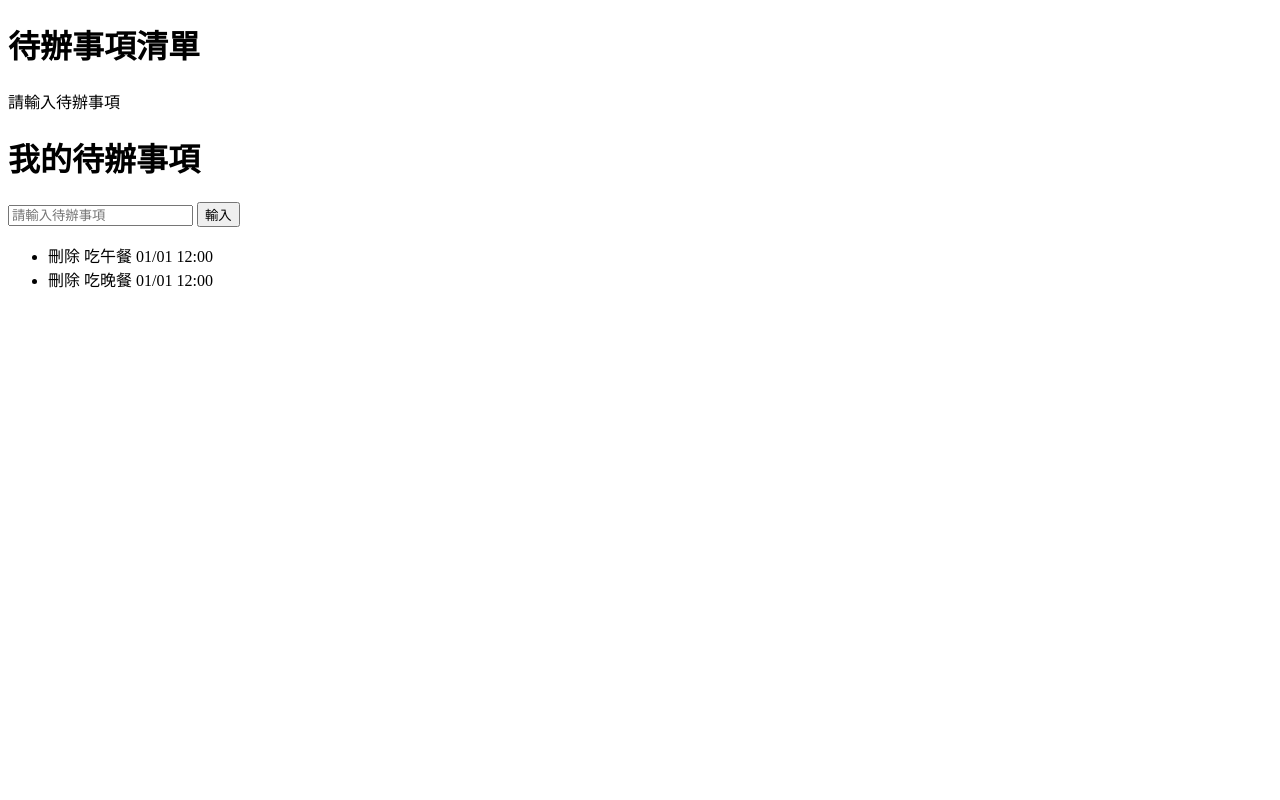
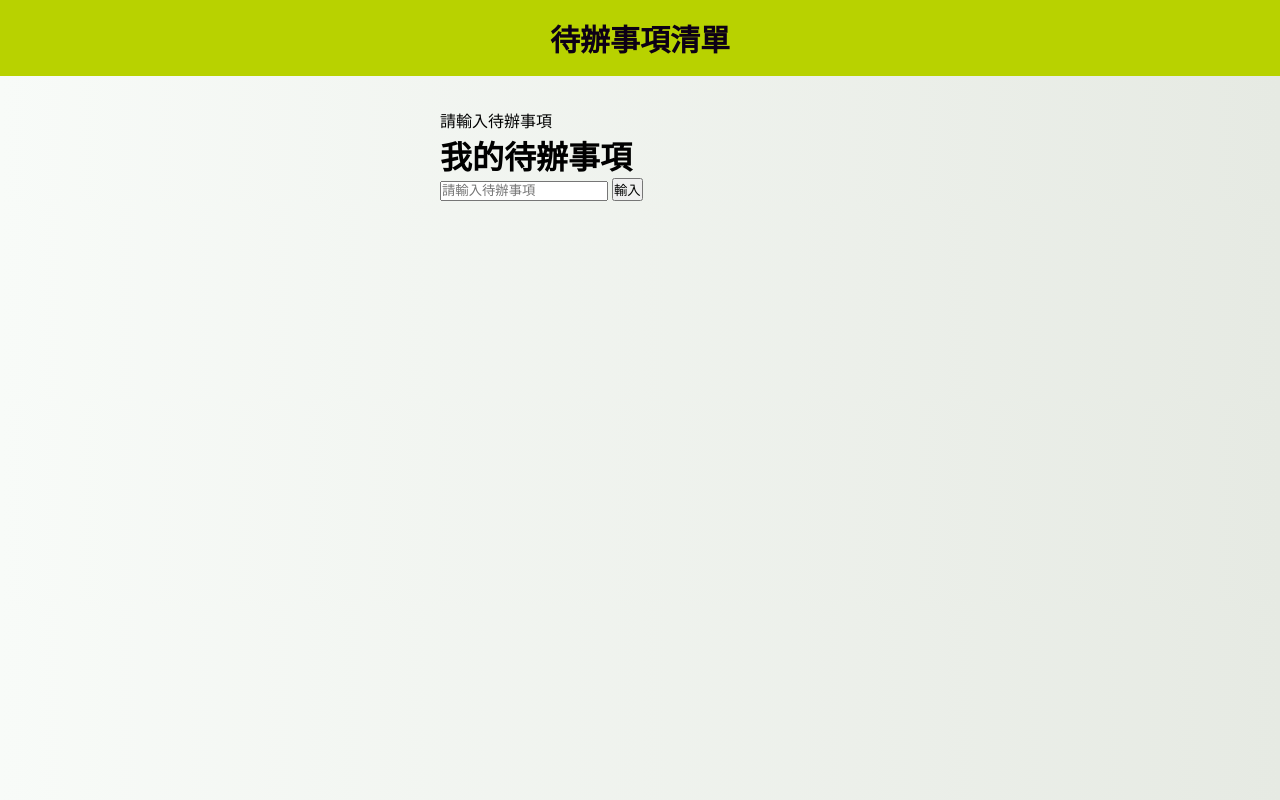
Before and after one commit to hanaoh/ToDoList_teach, a plain HTML site: page index.html in a window 1280 px wide. Drawn offline with nearby package versions, Linux system fonts and the light colour scheme.

Commit message:
20181228課堂（完成app.js）

```diff
--- a/app.js
+++ b/app.js
@@ -25,17 +25,23 @@
 //     $("#addTodoTnput").val("");
 // });
 
+//uuid js
+
 
 var todoData = [
-    {
-        content: "吃午餐",
-        createdAt: 1
-    },
-    {
-        content: "吃晚餐",
-        createdAt: 1000
-    }
+    // {
+    //     id: uuid(),
+    //     content: "吃午餐",
+    //     createdAt: 1
+    // },
+    // {
+    //     id: uuid(),
+    //     content: "吃晚餐",
+    //     createdAt: 1000
+    // }
 ];
+
+
 
 //讀取資料
 function render(todoData){
@@ -45,7 +51,7 @@ function render(todoData){
 
     for(var i = 0; i < todoData.length; i++){
         HTML = HTML + `
-        <li>
+        <li id="${todoData[i].id}">
             <span class="delete">
                 刪除
             </span>
@@ -53,6 +59,9 @@ function render(todoData){
             ${moment(todoData[i].createdAt).format("MM/DD hh:mm")}
         </li>`;
     };
+
+    //清空頁面上既有ul內的全部舊資料
+    $("ul").empty();
 
     $ul.append(HTML);
 
@@ -75,15 +84,14 @@ $("#addTodoBtn").on("click", function(event){
 
         //把使用者輸入的新資料存進既有todoData
         var newTodoData = {
+            //賦予資料一個唯一的id
+            id: uuid(),
             content: newTodoText,
             //.valueOf：把moment抓出的時間轉換成從預設時間起算經過的毫秒數
             createdAt: moment().valueOf()
         };
 
         todoData.push(newTodoData);
-
-        //清空頁面上既有ul內的全部舊資料
-        $("ul").empty();
 
         //再次render完整的todoData
         render(todoData);
@@ -98,6 +106,23 @@ $("#addTodoBtn").on("click", function(event){
 //將監聽器綁在ul上，但實際觸發監聽器的為ul底下的.delete
     $("ul").on("click", ".delete", function(){
         //用this指定到ul底下的delete，再用parent選擇到上一層的父元素li，並執行刪除整個li
-        $(this).parent("li").remove();
+        // $(this).parent("li").remove();
+
+        // .attr：取用某個值，即可指定更精確
+        // $(this).parent("li").attr("");
+
+        //先刪除資料庫內的資料
+        var idToDelete = $(this).parent("li").attr("id");
+
+        //除文字模板的{}以外，{}內只有一行的情況下可刪除{}來簡化函式
+        todoData = todoData.filter(function(todo){
+            if(todo.id === idToDelete) return false;
+            else return true;
+        });
+
+        //重新rander一次
+
+        render(todoData);
+
 
     });
--- a/index.html
+++ b/index.html
@@ -6,20 +6,23 @@
     <meta http-equiv="X-UA-Compatible" content="ie=edge">
     <title>TodoList</title>
 
+    <link rel="stylesheet" href="./style.css">
     <script
   src="https://code.jquery.com/jquery-3.3.1.min.js"
   integrity="sha256-FgpCb/KJQlLNfOu91ta32o/NMZxltwRo8QtmkMRdAu8="
   crossorigin="anonymous"></script>
   <script src="./moment.js"></script>
+  <script src="https://cdnjs.cloudflare.com/ajax/libs/node-uuid/1.4.8/uuid.js"></script>
 </head>
 <body>
     <!-- 網頁標題 -->
-    <div id="header">
-        <h1>待辦事項清單</h1>
+    <div class="header">
+        <!-- BEM命名法：XXX（主class）__（雙底線）OOO（子class） -->
+        <h1 class="header__title">待辦事項清單</h1>
     </div>
 
     <!-- 代辦事項輸入及顯示區域 -->
-    <div id="main">
+    <div class="container">
         <p>請輸入待辦事項</p>
         <h1>我的待辦事項</h1>
 
--- /dev/null
+++ b/style.css
@@ -0,0 +1,31 @@
+/* 全體選擇器 */
+*{
+    margin: 0;
+    padding: 0;
+    font-family: "Microsoft JhengHei";
+}
+
+/* 標籤選擇器 */
+body{
+    background: linear-gradient(to right,#f8fbf8,#e6eae3);
+    /* W3C, IE 10+/ Edge, Firefox 16+, Chrome 26+, Opera 12+, Safari 7+ */
+
+}
+
+/* class或其他選擇器 */
+.header{
+    background: #b8d200;
+    color: #0d0015;
+    padding: 16px;
+    margin-bottom:32px;
+    text-align: center;
+}
+
+.header__title{
+    font-size: 30px;
+}
+
+.container{
+    max-width: 400px;
+    margin: 0 auto;
+}
```
